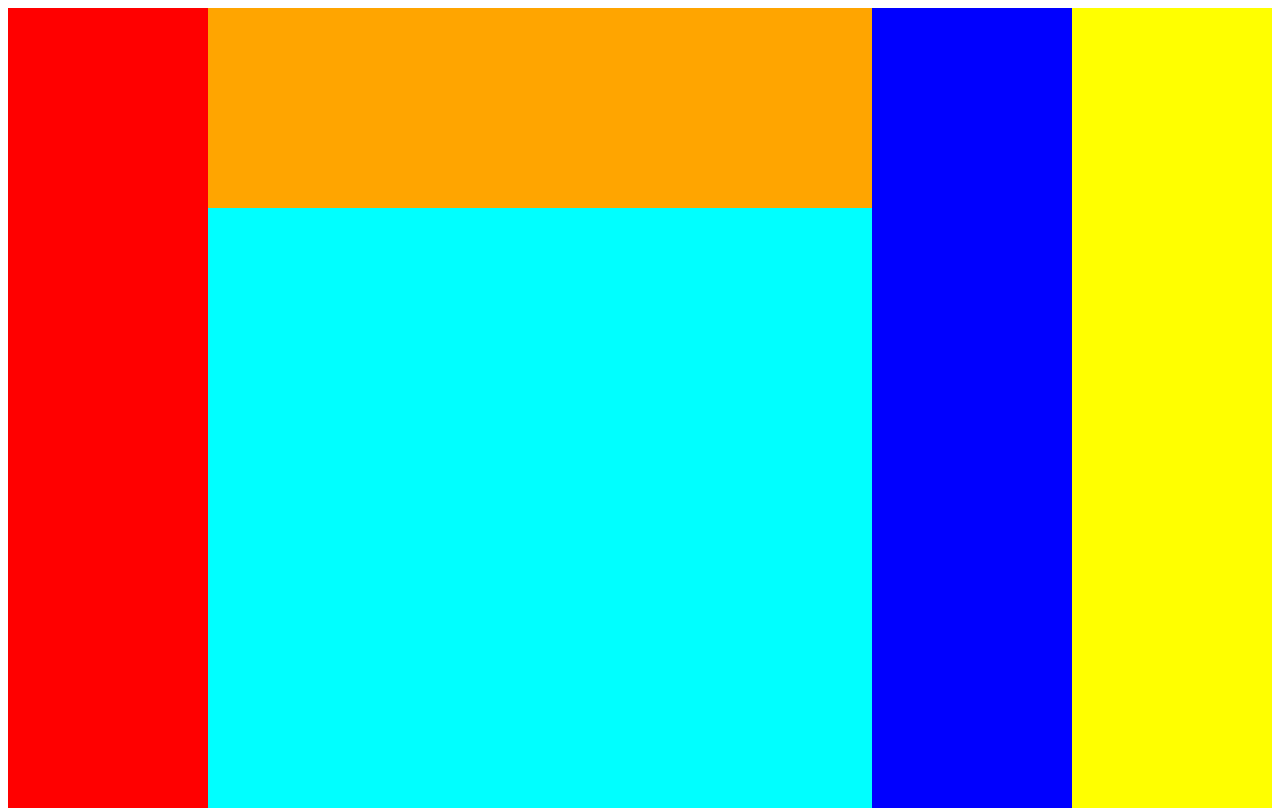
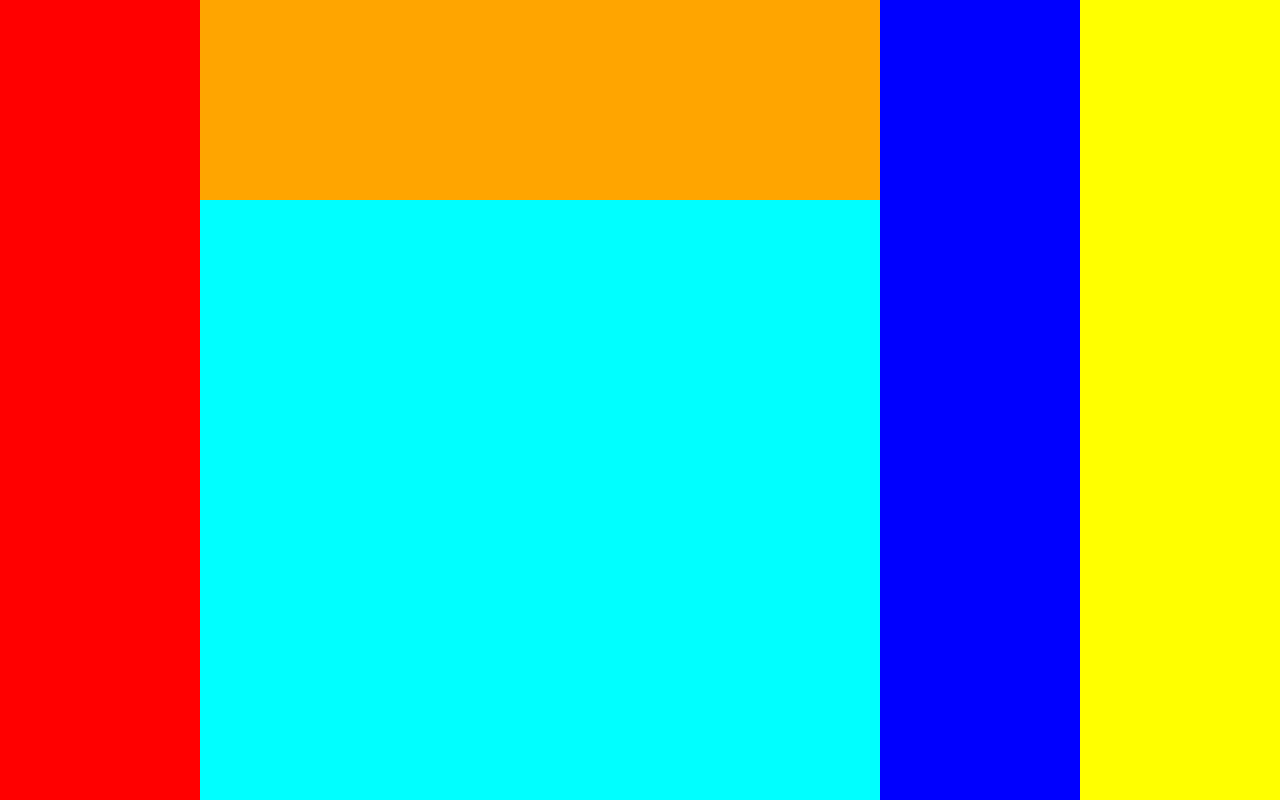
Before and after one commit to q1uwenl0ng/miao, a plain HTML site: page oald-layout-block.html in a window 1280 px wide. Drawn offline with Linux system fonts and the light colour scheme.

Commit message:
去掉html的 margin，可以使窗口不出现滚动条

```diff
--- a/oald-layout-block.html
+++ b/oald-layout-block.html
@@ -9,6 +9,7 @@
     body,
     html {
       height: 100%;
+      margin: 0;
     }
 
     body>div {
@@ -58,7 +59,7 @@
       background-color: aqua;
       height: calc(100% - 200px);
       width: 100%;
-      overflow: scroll;
+      overflow: auto;
     }
   </style>
 </head>
```
